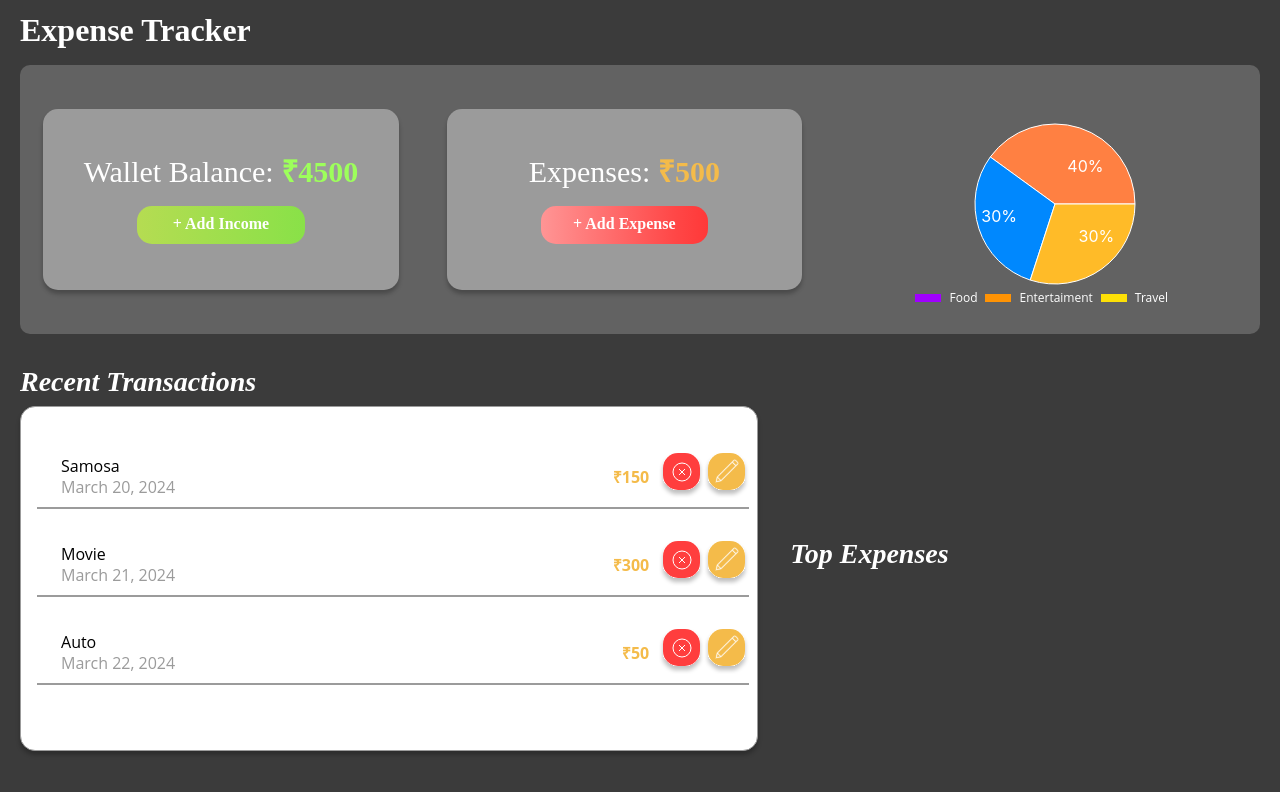
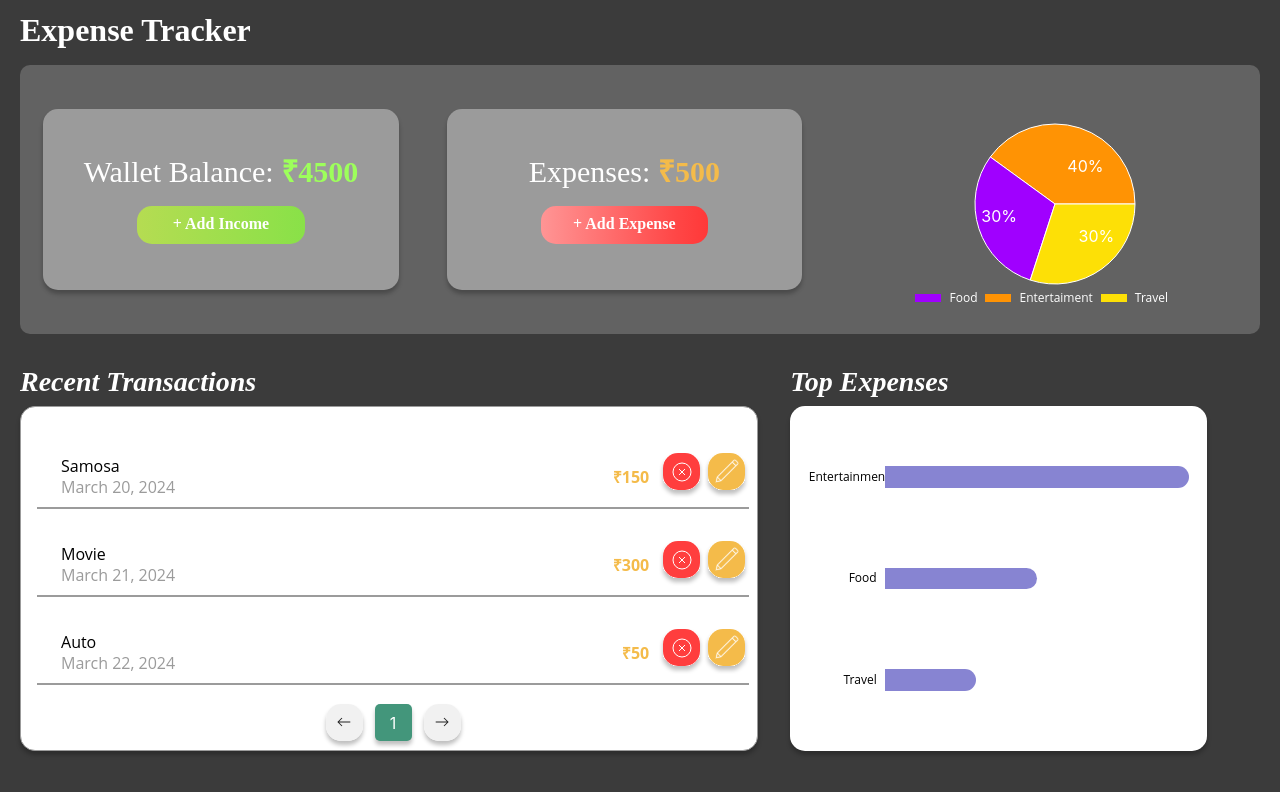
Before and after one commit to c0der-nb/expense-tracker, a React (Create React App) app: page / in a window 1280 px wide. Shown: the top 792 px of the page. Built offline with nearby package versions, Linux system fonts and the light colour scheme; some icons are missing.

Commit message:
Add TopExpense component

```diff
--- a/src/TopExpenses/TopExpenses.jsx
+++ b/src/TopExpenses/TopExpenses.jsx
@@ -0,0 +1,23 @@
+import React from "react";
+import styles from "./TopExpenses.module.css";
+
+const DATA = [{category: 'Entertainment', expense: '500'}, {category: 'Food', expense: '250'}, {category: 'Travel', expense: '150'}];
+
+function TopExpenses({data}) {
+    const topExpense = DATA[0].expense;
+    return (
+        <div className={styles.wrapper}>
+            {DATA.map((val) => (
+                <div className={styles.expense}>
+                    <div className={styles.expenseTitle}>{val.category}</div>
+                    <div className={styles.barContainer}>
+                        <div style={{width: `${(val.expense/topExpense)*100}%`}} className={styles.expenseBar}></div>
+                    </div>
+                </div>
+                ))
+            }
+        </div>
+    )
+}
+
+export default TopExpenses;
--- a/src/TopExpenses/TopExpenses.module.css
+++ b/src/TopExpenses/TopExpenses.module.css
@@ -5,5 +5,36 @@
     background-color: var(--color-primary);
     box-shadow: 0px 4px 4px 0px #00000040;
     padding: 16px 8px 16px 8px;
+    display: flex;
+    flex-direction: column;
+    row-gap: 5rem;
+    justify-content: center;
+    align-items: center;
+}
 
+.expense {
+    display: flex;
+    justify-content: center;
+    align-items: center;
+    column-gap: 8px;
 }
+
+.expenseTitle {
+    font-family: Open Sans;
+    font-size: 12px;
+    font-weight: 400;
+    line-height: 16.34px;
+    text-align: right;
+    width: 67.98px;
+}
+
+.barContainer {
+    height: 21.73px;
+    width: 304px;
+}
+
+.expenseBar {
+    height: 100%;
+    border-radius: 0px 20px 20px 0px;
+    background: #8784D2;
+}
--- a/src/components/PieChart/PieChart.jsx
+++ b/src/components/PieChart/PieChart.jsx
@@ -8,7 +8,7 @@ const tempData = [
     { name: "Group C", value: 300 }
 ];
 
-const COLORS = ["#FF8042", "#0088FE", "#FFBB28"];
+const COLORS = ["#FF9304", "#A000FF", "#FDE006"];
 const RADIAN = Math.PI/180;
 const renderCustomizedLabel = ({
     cx,
--- a/src/components/Transactions/Transactions.jsx
+++ b/src/components/Transactions/Transactions.jsx
@@ -5,6 +5,8 @@ import { ReactComponent as DeleteIcon } from "../../assets/delete-icon.svg";
 import { ReactComponent as EditIcon } from "../../assets/edit-icon.svg";
 import { ReactComponent as MovieIcon } from "../../assets/movie-icon.svg";
 import { ReactComponent as AutoIcon } from "../../assets/auto-icon.svg";
+import { ReactComponent as LeftArrow } from "../../assets/left-arrow.svg";
+import { ReactComponent as RightArrow } from "../../assets/right-arrow.svg";
 
 function Transactions() {
     return (
@@ -66,6 +68,11 @@ function Transactions() {
                 </div>
                 <hr />
             </div>
+            <div className={styles.pagination}>
+                <button className={`${styles.arrow} cursor-pointer`}><LeftArrow /></button>
+                <div className={styles.indexing}>1</div>
+                <button className={`${styles.arrow} cursor-pointer`}><RightArrow /></button>
+            </div>
         </div>
     )
 }
--- a/src/components/Transactions/Transactions.module.css
+++ b/src/components/Transactions/Transactions.module.css
@@ -86,3 +86,32 @@
     box-shadow: 0px 4px 4px 0px #00000040;
     cursor: pointer;
 }
+
+.pagination {
+    margin-top: 1.2rem;
+    display: flex;
+    justify-content: center;
+    align-items: center;
+    column-gap: 12px;
+}
+
+.arrow {
+    width: 37px;
+    height: 37px;
+    border-radius: 15px;
+    background: linear-gradient(0deg, #F1F1F1, #F1F1F1);
+    border: none;
+    box-shadow: 0px 4px 4px 0px #00000040;
+}
+
+.indexing {
+    width: 37px;
+    height: 37px;
+    border-radius: 5px;
+    background: #43967B;
+    box-shadow: 0px 4px 4px 0px #00000040;
+    display: flex;
+    justify-content: center;
+    align-items: center;
+    color: var(--color-primary);
+}
--- a/src/pages/Homepage/Homepage.jsx
+++ b/src/pages/Homepage/Homepage.jsx
@@ -2,6 +2,7 @@ import React from 'react';
 import styles from './Homepage.module.css';
 import Hero from '../../components/HeroSection/HeroSection';
 import Transactions from '../../components/Transactions/Transactions';
+import TopExpenses from '../../TopExpenses/TopExpenses';
 
 function Homepage() {
     return (
@@ -15,8 +16,10 @@ function Homepage() {
                 </div>
                 <div className={styles.topExpenses}>
                     <h4>Top Expenses</h4>
+                    <TopExpenses />
                 </div>
             </div>
+            <footer></footer>
         </div>
     )
 }
--- a/src/pages/Homepage/Homepage.module.css
+++ b/src/pages/Homepage/Homepage.module.css
@@ -1,6 +1,6 @@
 .wrapper {
     height: 100vh;
-    padding: 12px 20px 12px 20px;
+    padding: 12px 20px 0px 20px;
 }
 
 .etHeading {
@@ -39,3 +39,7 @@
     color: var(--color-primary);
     margin-bottom: 8px;
 }
+
+footer {
+    height: 10vh;
+}
```
Also changed, not shown: src/assets/left-arrow.svg (added), src/assets/right-arrow.svg (added).
